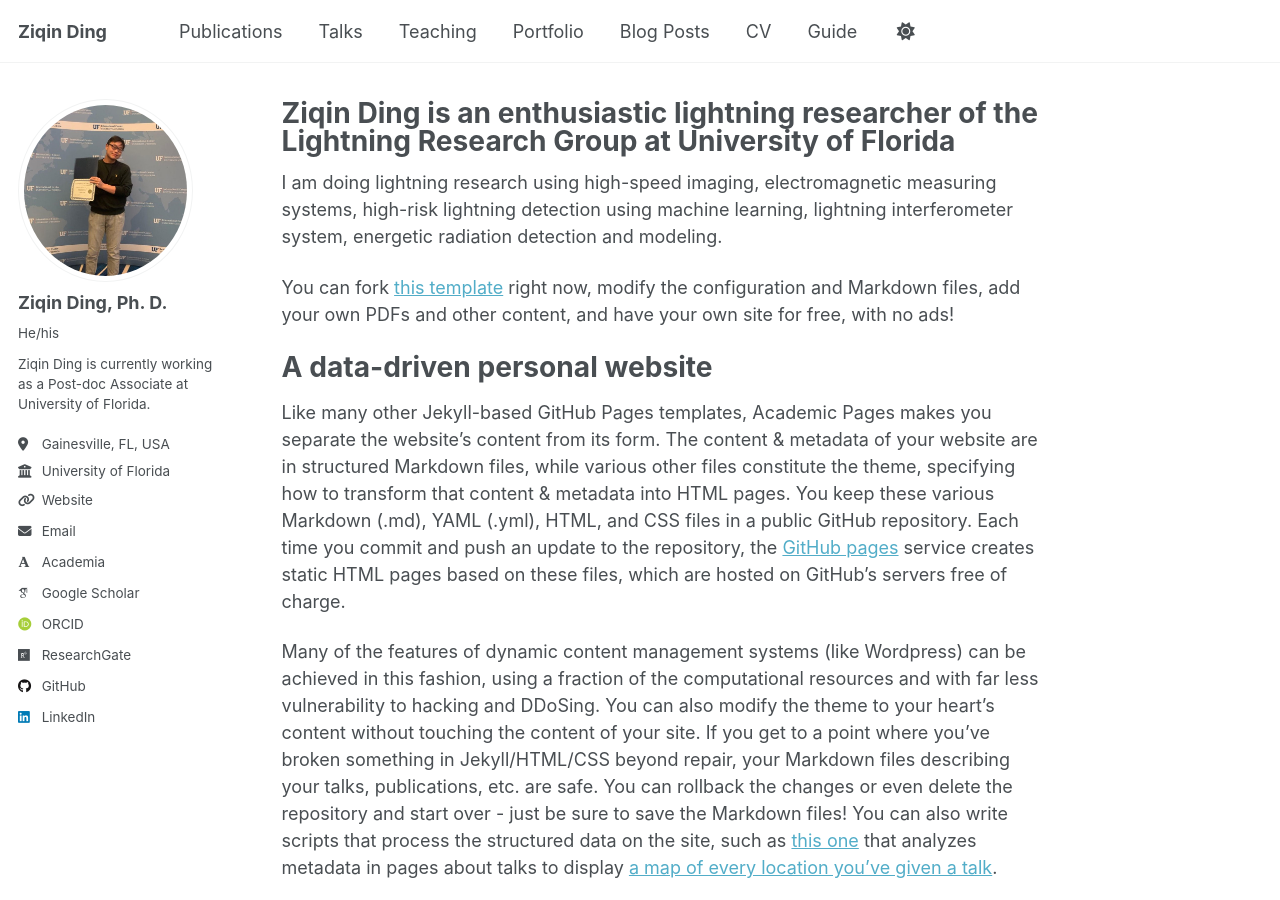
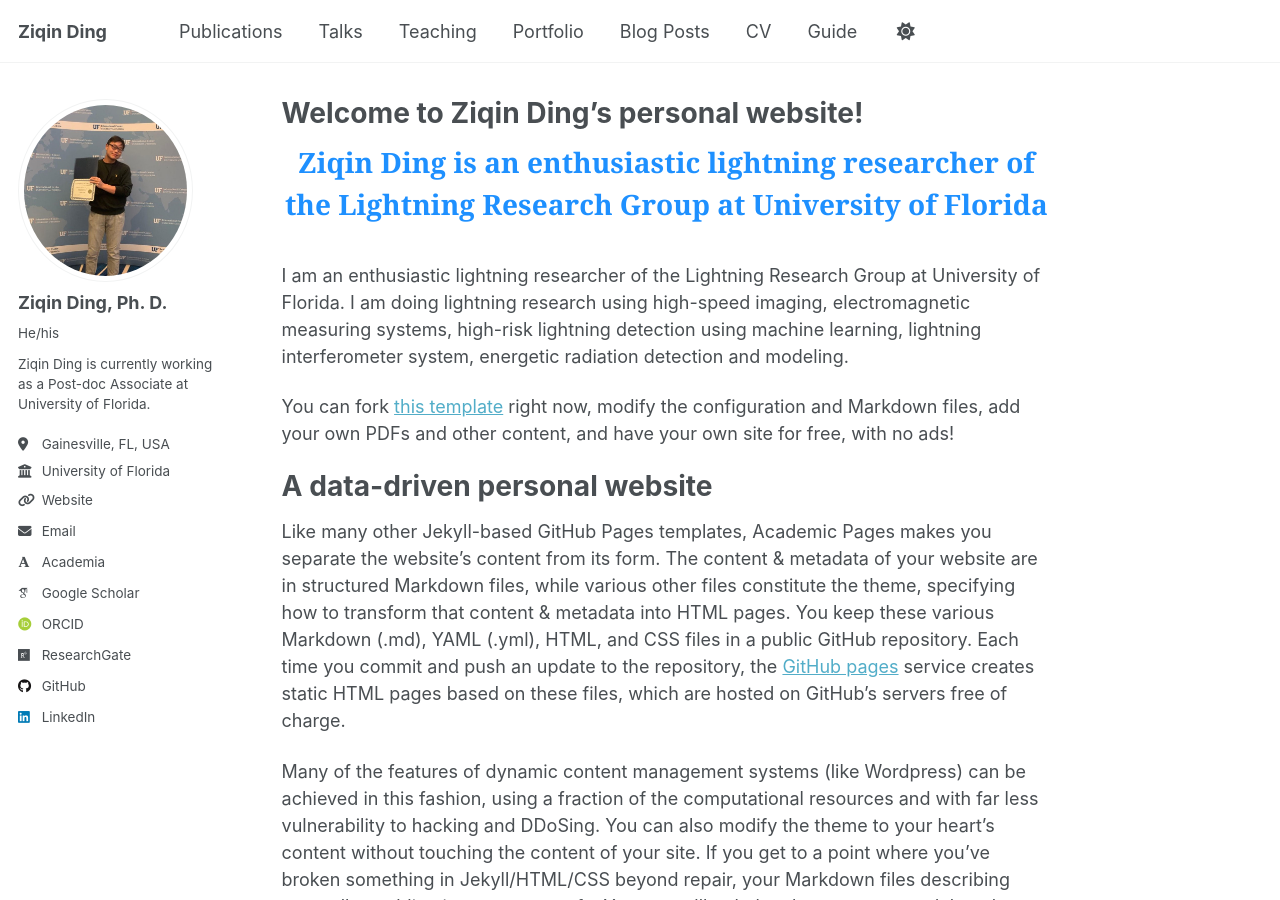
Before and after one commit to Jessethreon/Personal_webpage, a Jekyll site: the page built from _pages/about.md, in a window 1280 px wide and 900 px high. Built offline with Jekyll 4.4.1, drawn with Linux system fonts in a browser that asks for light colours; some web fonts are replaced; a script that is not in the unit is left out.

Commit message:
Update about.md

```diff
--- a/_pages/about.md
+++ b/_pages/about.md
@@ -1,13 +1,18 @@
 ---
 permalink: /
-title: "Ziqin Ding is an enthusiastic lightning researcher of the Lightning Research Group at University of Florida"
+title: "Welcome to Ziqin Ding's personal website!"
 author_profile: true
 redirect_from:
   - /about/
   - /about.html
 ---
 
-I am doing lightning research using high-speed imaging, electromagnetic measuring systems, high-risk lightning detection using machine learning, lightning interferometer system, energetic radiation detection and modeling.
+<p style="color:#1e90ff; font-size:28px; font-family:Georgia, serif; font-weight:bold; text-align:center;">
+Ziqin Ding is an enthusiastic lightning researcher of the Lightning Research Group at University of Florida
+</p>
+
+
+I am an enthusiastic lightning researcher of the Lightning Research Group at University of Florida. I am doing lightning research using high-speed imaging, electromagnetic measuring systems, high-risk lightning detection using machine learning, lightning interferometer system, energetic radiation detection and modeling.
 
  You can fork [this template](https://github.com/academicpages/academicpages.github.io) right now, modify the configuration and Markdown files, add your own PDFs and other content, and have your own site for free, with no ads!
 
```
